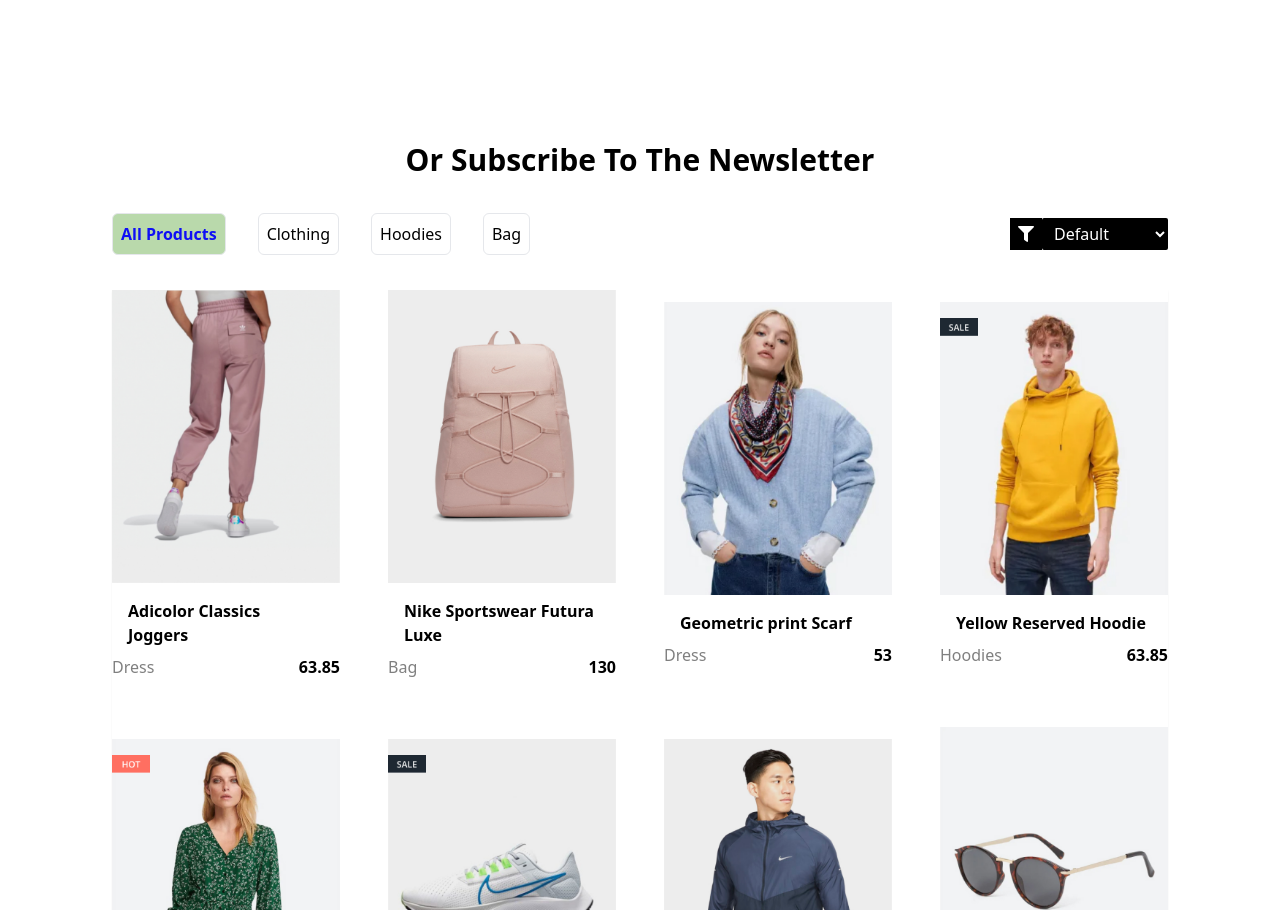
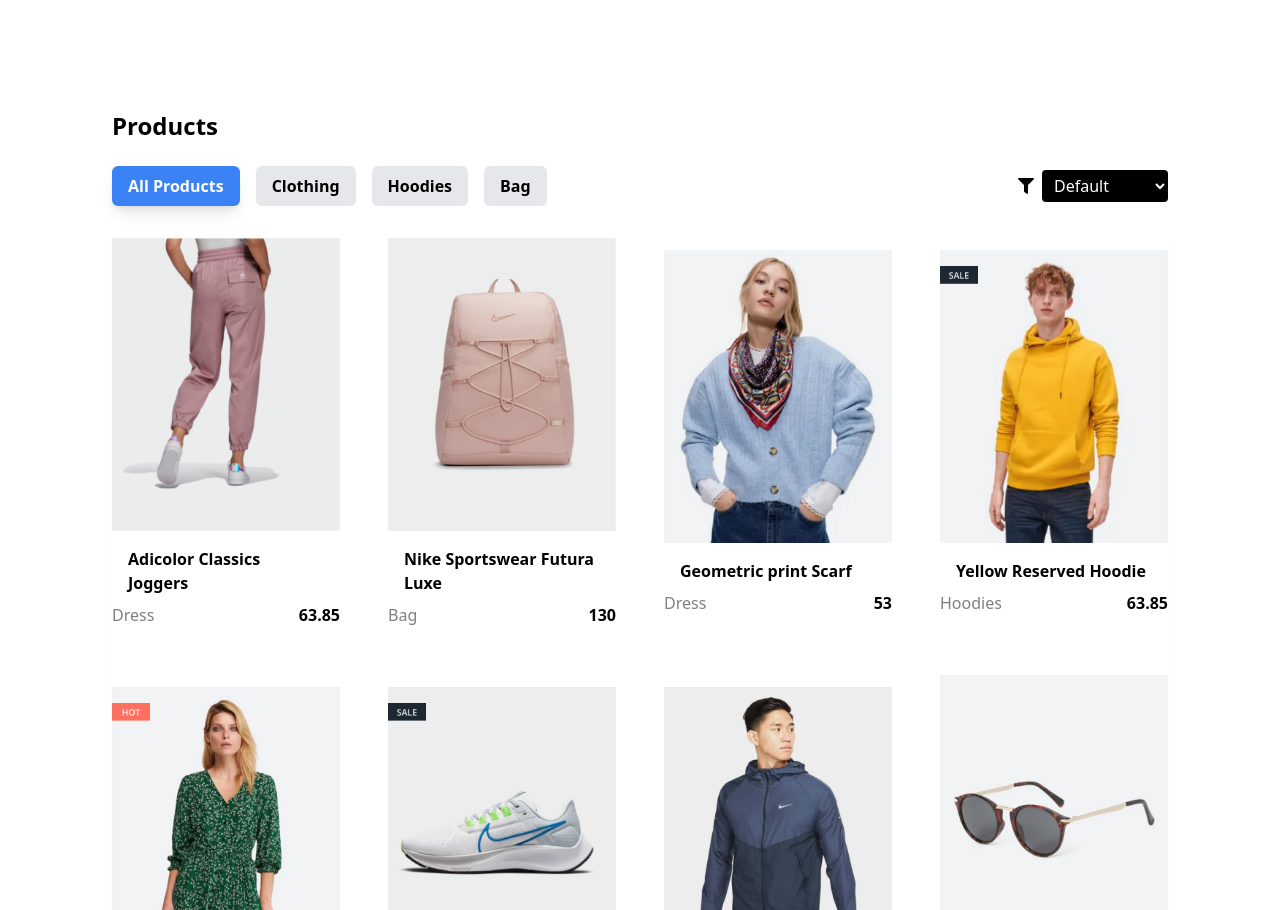
Before and after one commit to BorhanBappy/EcommerceWebsiteReact, a React (Vite) app: page / in a window 1280 px wide. Shown: the part 1575-2485 px from the top of the page. Built offline with nearby package versions, Linux system fonts and the light colour scheme.

Commit message:
setButton

```diff
--- /dev/null
+++ b/src/pages/home/ButtonGroup .jsx
@@ -0,0 +1,66 @@
+import React, { useState } from "react";
+import { clsx as cn } from "clsx";
+
+const ButtonGroup = ({ filterItems, showAll }) => {
+  const [activeFilter, setActiveFilter] = useState("All"); // Track active button
+
+  const handleClick = (filter) => {
+    setActiveFilter(filter); // Set the active filter
+    if (filter === "All") {
+      showAll();
+    } else {
+      filterItems(filter);
+    }
+  };
+
+  return (
+    <div className="flex flex-wrap gap-4">
+      <button
+        onClick={() => handleClick("All")}
+        className={cn(
+          "px-4 py-2 rounded-md transition-transform duration-300 font-semibold",
+          activeFilter === "All"
+            ? "bg-blue-500 text-white shadow-lg"
+            : "bg-gray-200 text-black hover:scale-105 hover:bg-blue-500 hover:text-white hover:shadow-lg"
+        )}
+      >
+        All Products
+      </button>
+      <button
+        onClick={() => handleClick("Dress")}
+        className={cn(
+          "px-4 py-2 rounded-md transition-transform duration-300 font-semibold",
+          activeFilter === "Dress"
+            ? "bg-blue-500 text-white shadow-lg"
+            : "bg-gray-200 text-black hover:scale-105 hover:bg-blue-500 hover:text-white hover:shadow-lg"
+        )}
+      >
+        Clothing
+      </button>
+      <button
+        onClick={() => handleClick("Hoodies")}
+        className={cn(
+          "px-4 py-2 rounded-md transition-transform duration-300 font-semibold",
+          activeFilter === "Hoodies"
+            ? "bg-blue-500 text-white shadow-lg"
+            : "bg-gray-200 text-black hover:scale-105 hover:bg-blue-500 hover:text-white hover:shadow-lg"
+        )}
+      >
+        Hoodies
+      </button>
+      <button
+        onClick={() => handleClick("Bag")}
+        className={cn(
+          "px-4 py-2 rounded-md transition-transform duration-300 font-semibold",
+          activeFilter === "Bag"
+            ? "bg-blue-500 text-white shadow-lg"
+            : "bg-gray-200 text-black hover:scale-105 hover:bg-blue-500 hover:text-white hover:shadow-lg"
+        )}
+      >
+        Bag
+      </button>
+    </div>
+  );
+};
+
+export default ButtonGroup;
--- a/src/pages/home/Products.jsx
+++ b/src/pages/home/Products.jsx
@@ -1,152 +1,87 @@
-import React from "react";
-import { useEffect, useState } from "react";
-import { Link, useLocation } from "react-router-dom";
+import React, { useEffect, useState } from "react";
+import { useLocation } from "react-router-dom";
 import { FaFilter } from "react-icons/fa";
 import axios from "axios";
 import Card from "../../components/Card";
-import { clsx as cn } from "clsx";
+import cn from "clsx";
+import ButtonGroup from "./ButtonGroup ";
 
-// import { Link, useLocation } from "react-router-dom";
 const Products = () => {
   const [products, setProducts] = useState([]);
-  const [error, setError] = useState(false);
+  const [error, setError] = useState(null);
   const [filteredItems, setFilteredItems] = useState([]);
-  const [sortOption, setSortOption] = useState("default ");
+  const [sortOption, setSortOption] = useState("default");
   const location = useLocation();
 
+  // Fetch data on component mount
   useEffect(() => {
     const fetchData = async () => {
       try {
         const response = await axios.get("products.json");
         setProducts(response.data);
-        console.log(products);
         setFilteredItems(response.data);
-      } catch {
-        setError(error.message);
+      } catch (err) {
+        setError(err.message);
       }
     };
     fetchData();
-  }, [error]);
-  // console.log(products);
+  }, []);
 
   // Filtering Function
   const filterItems = (category) => {
-    // First here check all products using ternary Operator
-    const filtered = products.filter((item) => item.category == category);
+    const filtered = products.filter((item) => item.category === category);
     setFilteredItems(filtered);
     setSortOption("default");
   };
+
   // Show all products
   const showAll = () => {
     setFilteredItems(products);
     setSortOption("default");
-
-    // selectedCategory("all")
   };
 
-  // const location = useLocation();
+  // Sorting Functionality
+  const handleSorting = (option) => {
+    setSortOption(option);
 
-  // useEffect(() => {
-  //   // Check if the current route is "/"
-  //   if (location.pathname === "/") {
-  //     // Execute showAll function
-  //     showAll();
-  //     // You can add additional logic here if needed
-  //   }
-  // }, [location.pathname, showAll]);
-
-  // Sorting Functionality
-
-  const handleSorting = (option) => {
-    // If the default option is selected, set sortOption to "default"
-
-    setSortOption(option);
-    // Logic sorting
-    let sortItem = [...filteredItems];
-
-    console.log(sortItem);
+    let sortedItems = [...filteredItems];
     switch (option) {
       case "A-Z":
-        sortItem.sort((a, b) => a.title.localeCompare(b.title));
+        sortedItems.sort((a, b) => a.title.localeCompare(b.title));
         break;
       case "Z-A":
-        sortItem.sort((a, b) => b.title.localeCompare(a.title));
+        sortedItems.sort((a, b) => b.title.localeCompare(a.title));
         break;
       case "low-to-high":
-        sortItem.sort((a, b) => a.price - b.price);
+        sortedItems.sort((a, b) => a.price - b.price);
         break;
       case "high-to-low":
-        sortItem.sort((a, b) => b.price - a.price);
+        sortedItems.sort((a, b) => b.price - a.price);
         break;
       default:
-        sortItem.sort((a, b) => a.id - b.id);
+        sortedItems.sort((a, b) => a.id - b.id);
         break;
     }
 
-    // console.log(sortItem);
-    // Update state with sorted items if necessary
-    setFilteredItems(sortItem);
+    setFilteredItems(sortedItems);
   };
 
-  const filters = [
-    {
-      name: "All Products",
-      to: "/",
-      onClick: showAll,
-    },
-    {
-      name: "Clothing",
-      to: "/clothing",
-      onClick: () => filterItems("Dress"),
-    },
-    {
-      name: "Hoodies",
-      to: "/hoodies",
-      onClick: () => filterItems("Hoodies"),
-    },
-    {
-      name: "Bag",
-      to: "/bag",
-      onClick: () => filterItems("Bag"),
-    },
-  ];
+  if (error) {
+    return <div className="text-red-500">Failed to load products: {error}</div>;
+  }
 
   return (
-    <div
-      id="productsSection"
-      className="  max-w-screen-2xl  container mx-auto lg:px-28 px-4 mb-12"
-    >
-      <h2 className="title">Or subscribe to the newsletter</h2>
-      {/* Product Cards */}
+    <div className="max-w-screen-2xl container mx-auto lg:px-28 px-4 mb-12">
+      <h2 className="text-2xl font-bold mb-6">Products</h2>
       <div>
-        <div className="flex flex-col md:flex-row flex-wrap md:justify-between items-center mb-8">
-          <div className="flex flex-row justify-start md:items-center md:gap-8 gap-4 flex-wrap">
-            {filters.map((route, index) => (
-              <Link
-                key={index}
-                to={route.to}
-                className={cn(
-                  "flex items-center space-x-2 p-2 border rounded-md transition-all duration-300 ease-in-out transform hover:translate-x-2 hover:bg-[#D1E8E4] hover:shadow-md",
-                  location.pathname === route.to &&
-                    "text-[#0F0FF5] font-semibold bg-[#B9D9AB]"
-                )}
-                onClick={route.onClick}
-              >
-                {route.name}
-              </Link>
-            ))}
-            {/* <button onClick={showAll}>All Products</button>
-            <button onClick={() => filterItems("Dress")}>Clothing</button>
-            <button onClick={() => filterItems("Hoodies")}>Hoodies</button>
-            <button onClick={() => filterItems("Bag")}>Bag</button> */}
+        <div className="flex flex-col md:flex-row justify-between items-center mb-8">
+          <div className="flex flex-wrap gap-4">
+            <ButtonGroup filterItems={filterItems} showAll={showAll} />
           </div>
-          {/* Sorting Option */}
-          <div className="flex  justify-end my-2 rounded-sm">
-            <div className="bg-black p-2">
-              <FaFilter className="text-white h-4 w-4" />
-            </div>
+          <div className="flex items-center space-x-2">
+            <FaFilter className="text-black h-4 w-4" />
             <select
-              className="bg-black text-white px-2 py-1 rounded-sm"
+              className="bg-black text-white px-2 py-1 rounded"
               onChange={(e) => handleSorting(e.target.value)}
               value={sortOption}
             >
```
Also changed, not shown: src/main.jsx (+0 -12 lines).
